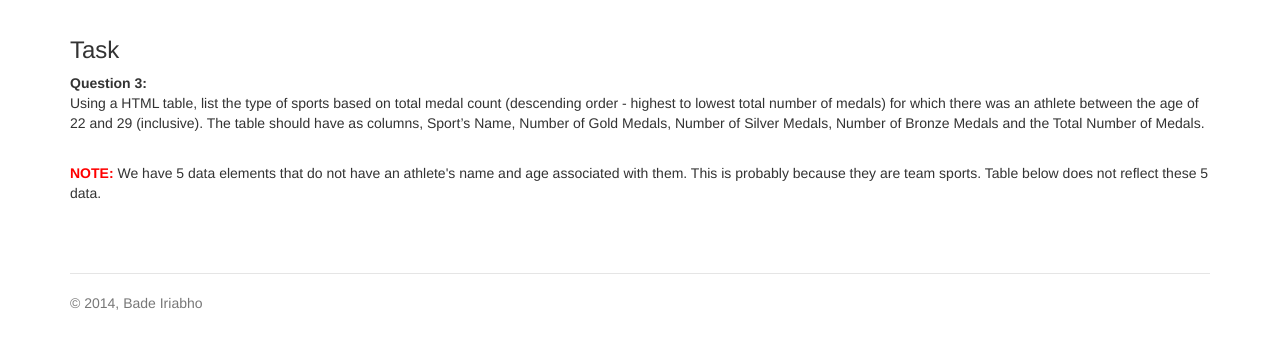
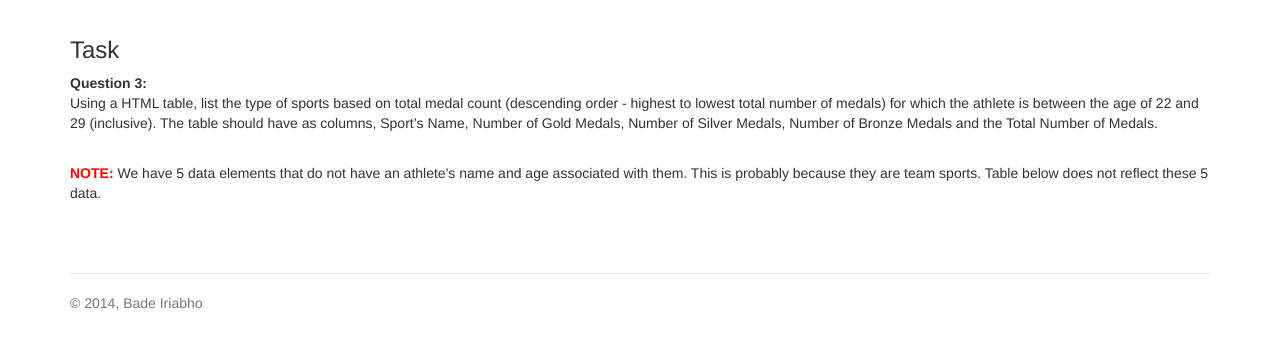
Before and after one commit to ebadedude/LAB-Sample-App, a plain HTML site: page answer3.html in a window 1280 px wide. Shown: the part 53-402 px from the top of the page. Drawn offline with nearby package versions, Linux system fonts and the light colour scheme.

Commit message:
change sentence to sound more correct

```diff
--- a/answer3.html
+++ b/answer3.html
@@ -53,7 +53,7 @@
 		<p>
 			<strong>Question 3:</strong><br />
 			Using a HTML table, list the type of sports based on total medal count (descending order - highest
-			to lowest total number of medals) for which there was an athlete between the age of 22 and 29 (inclusive).
+			to lowest total number of medals) for which the athlete is between the age of 22 and 29 (inclusive).
 			The table should have as columns, Sport’s Name, Number of Gold Medals, Number of Silver Medals, Number
 			of Bronze Medals and the Total Number of Medals.
 		</p>
```
Also changed, not shown: index.html (+1 -1 lines).
